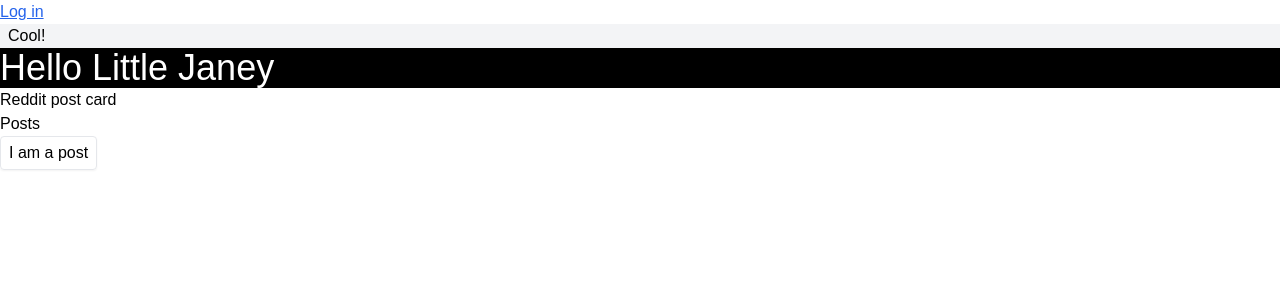
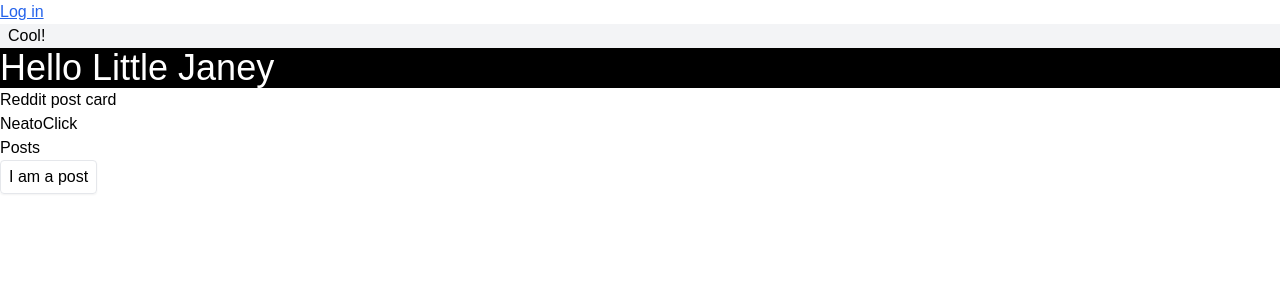
Before and after one commit to dreki/bigmuseum, a React (Vite) app: page / in a window 1280 px wide. Shown: the top 300 px of the page. Built offline with nearby package versions, Linux system fonts and the light colour scheme.

Commit message:
Put key at correct level

```diff
--- a/src/App.js
+++ b/src/App.js
@@ -1,6 +1,7 @@
 
 import React from "react";
 import Posts from './components/Posts';
+import Test from './components/Test';
 
 class App extends React.Component {
   render() {
@@ -13,6 +14,7 @@ class App extends React.Component {
         <div className="card">
           Reddit post card
         </div>
+        <Test />
         <Posts posts={[{}]} />
       </>
     );
--- a/src/components/Post.jsx
+++ b/src/components/Post.jsx
@@ -1,11 +1,14 @@
 
 import React from 'react';
-import { v4 as uuidv4 } from 'uuid';
 
 class Post extends React.Component {
+    constructor(props) {
+        super(props);
+        console.log(props);
+    }
     render() {
         return (
-            <div key={uuidv4()} className={'border rounded shadow-sm px-2 py-1'}>
+            <div className={'border rounded shadow-sm px-2 py-1'}>
                 <span>I am a post</span>
             </div>
         )
--- a/src/components/Posts.jsx
+++ b/src/components/Posts.jsx
@@ -9,16 +9,14 @@ class Posts extends React.Component {
     render() {
         /** @type {Array} */
         let posts = this.props.posts || [];
-        console.log(`> posts:`);
-        console.log(posts);
-        posts = posts.map(post => <Post {...post} />);
+        posts = posts.map((post, i) => (<Post key={i} {...post} />));
         return (
-            <>
+            <div>
                 <div>Posts</div>
                 <div className={'flex'}>
                     {posts}
                 </div>
-            </>
+            </div>
         );
     }
 }
--- /dev/null
+++ b/src/components/Test.tsx
@@ -0,0 +1,58 @@
+
+import * as React from 'react';
+
+// type Props = {
+//     message: string
+// };
+
+// type State = {
+//     count: number
+// };
+
+// import * as React from 'react';
+
+export interface ITestProps {
+  message: string;
+}
+
+export interface ITestState {
+  count: number;
+}
+
+export default class Test extends React.Component<ITestProps, ITestState> {
+  state: ITestState = {
+    count: 0
+  };
+  constructor(props: ITestProps) {
+    super(props);
+    // this.state = {
+    // }
+  }
+  public onClick(e: React.SyntheticEvent): void {
+    console.log(`> onClick`);
+  }
+
+  public render() {
+    return (
+      <div>
+        <span>Neato</span>
+        <button onClick={this.onClick.bind(this)}>Click</button>
+      </div>
+    );
+  }
+}
+
+
+
+// class Test extends React.Component<Props, State> {
+//     state: State = {
+//         count: 0
+//     };
+//     render() {
+//         return (
+//             <div>Neato</div>
+//         );
+//     }
+// }
+
+// export default Test;
```
